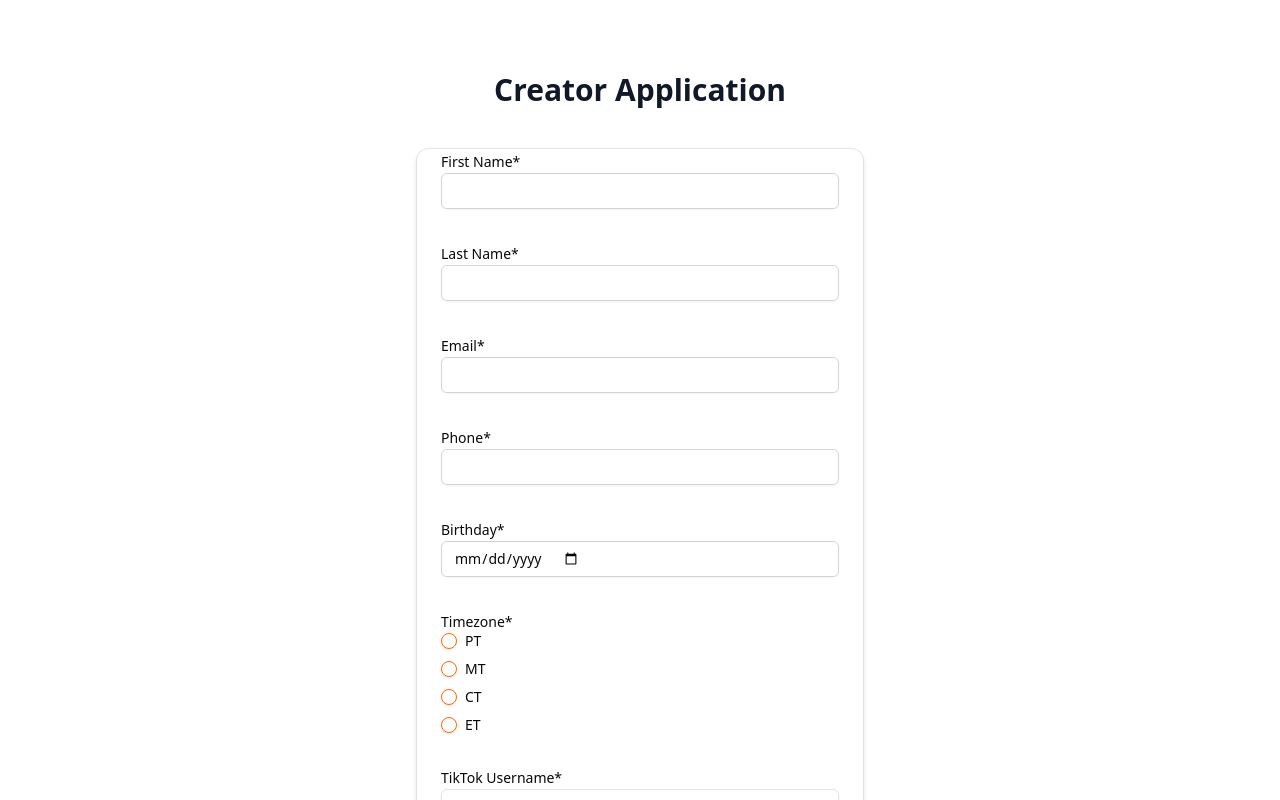
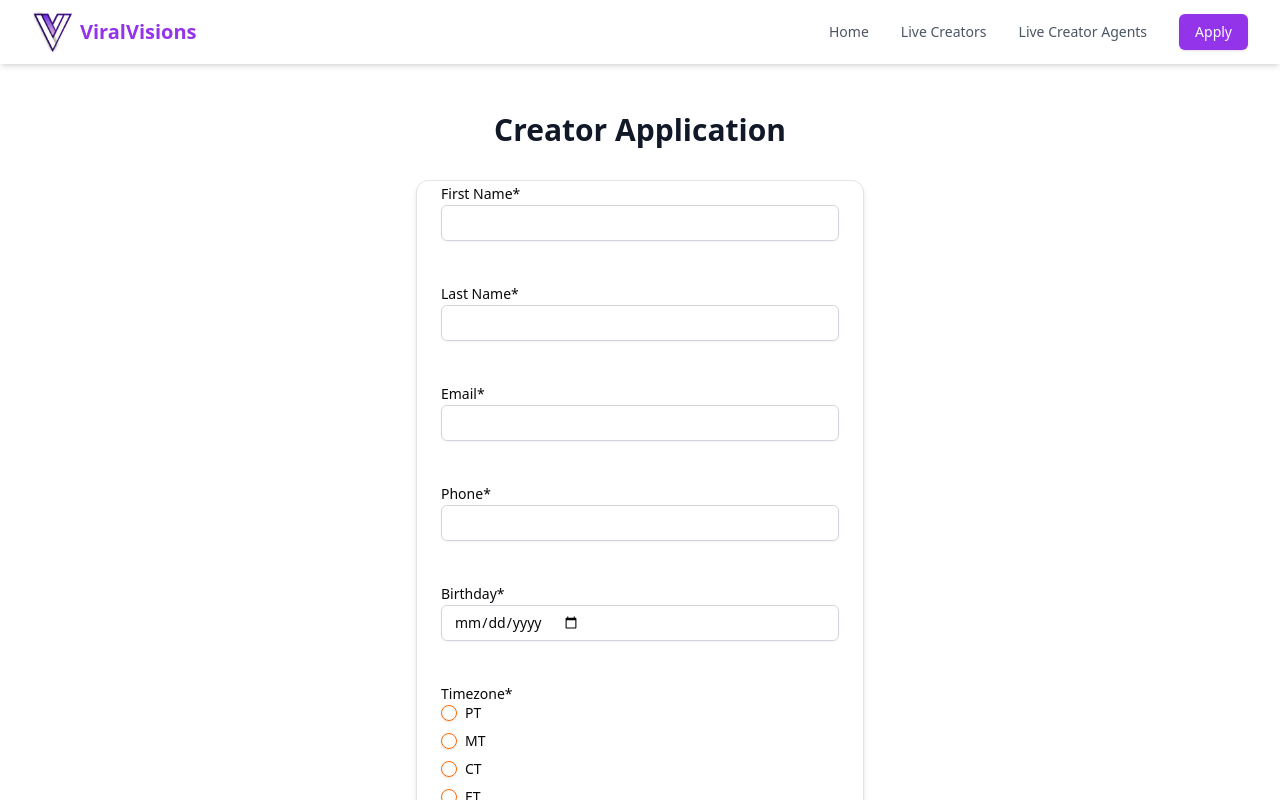
Before and after one commit to adamaboelmatty/viralvisions, a Next.js app: page /apply in a window 1280 px wide. Shown: the top 800 px of the page. Built offline with nearby package versions, Linux system fonts and the light colour scheme.

Commit message:
feat: update apply page layout and spacing

```diff
--- a/src/app/apply/page.tsx
+++ b/src/app/apply/page.tsx
@@ -6,9 +6,12 @@ import { Input } from "@/components/ui/input";
 import { Label } from "@/components/ui/label";
 import { RadioGroup, RadioGroupItem } from "@/components/ui/radio-group";
 import { Card, CardContent, CardHeader, CardTitle } from "@/components/ui/card";
+import { Navbar } from "@/app/(components)/navbar";
+import { Footer } from "@/app/(components)/footer";
 import Image from "next/image";
 
 export default function EligibilityCheck() {
+  const [currentPage, setCurrentPage] = useState("eligibility");
   const [isSubmitting, setIsSubmitting] = useState(false);
   const [submitStatus, setSubmitStatus] = useState<'idle' | 'success' | 'error'>('idle');
   const [formData, setFormData] = useState({
@@ -61,7 +64,6 @@ export default function EligibilityCheck() {
 
       if (response.ok) {
         setSubmitStatus('success');
-        // Reset form
         setFormData({
           firstName: "",
           lastName: "",
@@ -89,20 +91,21 @@ export default function EligibilityCheck() {
   };
 
   return (
-    <div className="min-h-screen flex flex-col justify-center py-12 relative">
+    <div className="flex flex-col min-h-screen">
+      <Navbar currentPage={currentPage} setCurrentPage={setCurrentPage} />
+
+      <main className="flex-grow py-12 mb-16">
         <div className="sm:mx-auto sm:w-full sm:max-w-md">
-        <h2 className="mt-6 text-center text-3xl font-extrabold text-gray-900">
+          <h2 className="text-center text-3xl font-extrabold text-gray-900">
             Creator Application
           </h2>
-        <p className="text-sm text-gray-600 text-center mt-2">
-
-        </p>
+          <p className="text-sm text-gray-600 text-center mt-2"></p>
         </div>
 
         <div className="mt-8 sm:mx-auto sm:w-full sm:max-w-md">
           <Card className="bg-white shadow-md">
             <CardContent>
-            <form onSubmit={handleSubmit} className="space-y-8">
+              <form onSubmit={handleSubmit} className="space-y-10">
                 {/* Personal Information */}
                 <div>
                   <Label htmlFor="firstName">First Name*</Label>
@@ -162,6 +165,7 @@ export default function EligibilityCheck() {
                     className="border-gray-300 focus:border-purple-500 focus:ring-purple-500"
                   />
                 </div>
+
                 {/* Timezone Selection */}
                 <div>
                   <Label>Timezone*</Label>
@@ -192,6 +196,7 @@ export default function EligibilityCheck() {
                     className="text-lg font-semibold text-gray-900 mb-6"
                   />
                 </div>
+
                 {/* Invitation Code */}
                 <div>
                   <Label htmlFor="invitationCode">Invitation Code*</Label>
@@ -216,6 +221,7 @@ export default function EligibilityCheck() {
                     className="border-gray-300 focus:border-purple-500 focus:ring-purple-500"
                   />
                 </div>
+
                 {/* Followers Count */}
                 <div>
                   <Label>How many followers do you have?*</Label>
@@ -370,6 +376,9 @@ export default function EligibilityCheck() {
             </CardContent>
           </Card>
         </div>
+      </main>
+
+      <Footer />
     </div>
   );
 }
```
Lines whose indentation alone changed are shown as unchanged.
